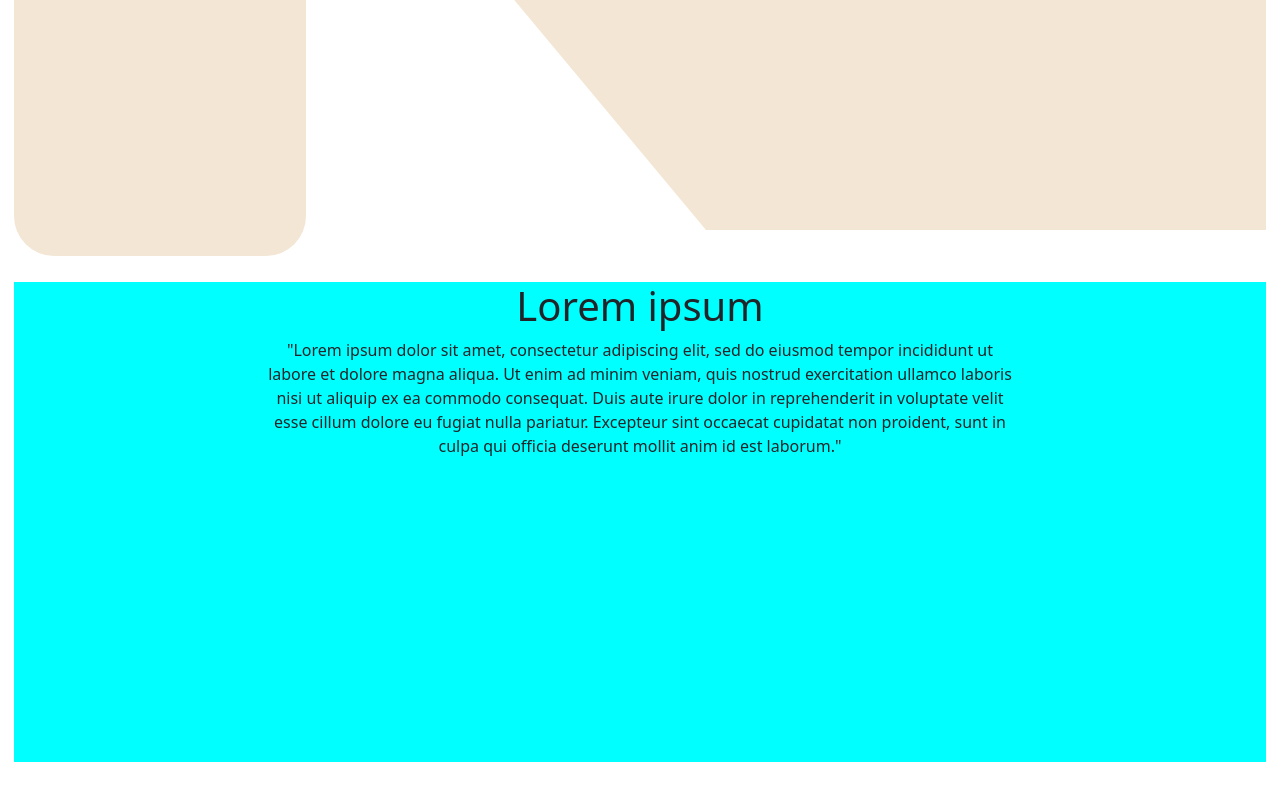
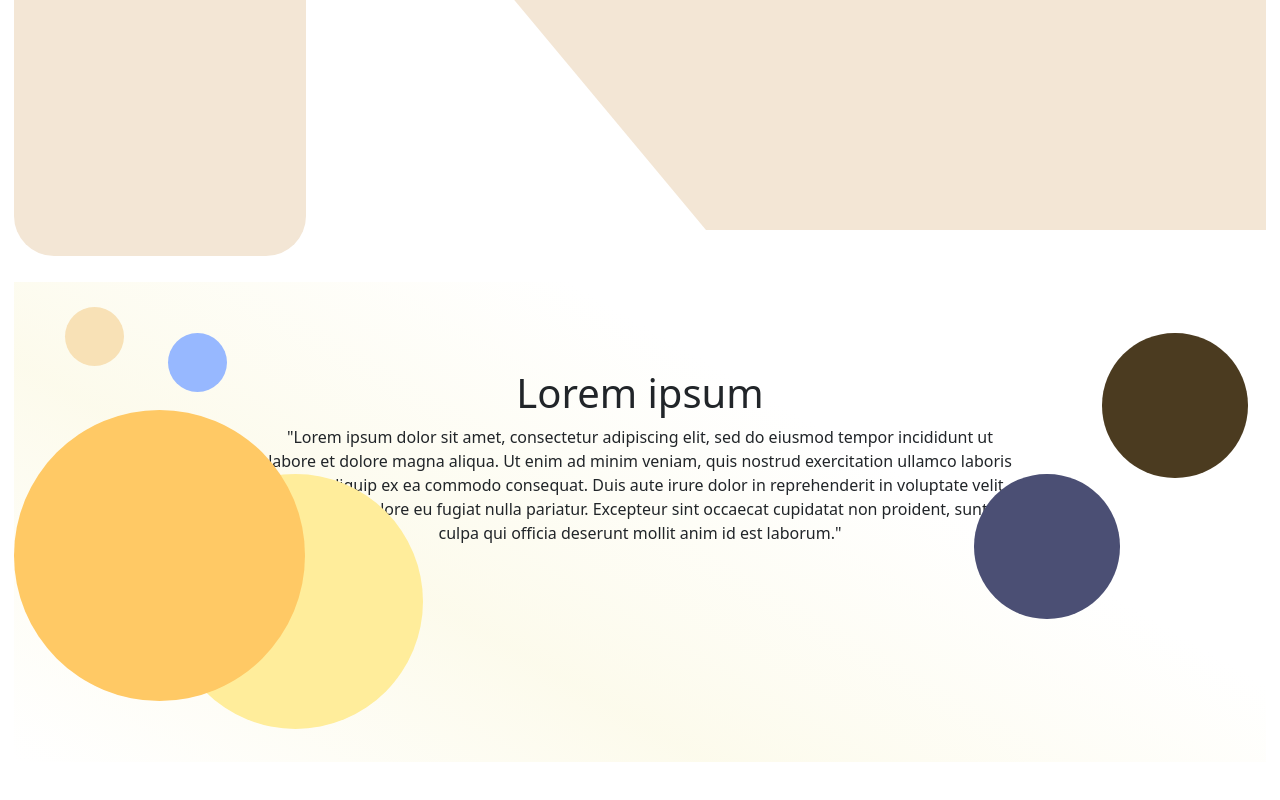
Before and after one commit to zack2141/E-comerce-Manila, an Angular app in the folder Manila-frontend/: page / in a window 1280 px wide. Shown: the part 842-1642 px from the top of the page. Built offline with nearby package versions, Linux system fonts and the light colour scheme.

Commit message:
continuacion del diseño de la pagina de inicio

```diff
--- a/Manila-frontend/src/app/inicio/inicio.component.css
+++ b/Manila-frontend/src/app/inicio/inicio.component.css
@@ -13,6 +13,7 @@ section{
     z-index: 1;
     margin-left: 7%;
 }
+
 .circulo{
     border-radius: 50%;
 }
@@ -88,8 +89,57 @@ section{
 
 /*seccion de nosotros*/
 
+.circulo.c6{
+    width: 7.4vh;
+    height: 7.4vh;
+    margin: 2% 0% 0% 4%;
+    background-color: rgb(248, 225, 182);
+    position: absolute;
+    z-index: 1;
+}
+.circulo.c7{
+    width: 18.2vh;
+    height: 18.2vh;
+    margin: 15% 0% 0% 75%;
+    background-color: rgb(75, 79, 116);
+    position: absolute;
+    z-index: 1;
+}
+.circulo.c8{
+    width: 18.2vh;
+    height: 18.2vh;
+    margin: 4% 0% 0% 85%;
+    background-color: rgb(75, 59, 32);
+    position: absolute;
+    z-index: 1;
+}
+.circulo.c9{
+    width: 7.4vh;
+    height: 7.4vh;
+    margin: 4% 0% 0% 12%;
+    background-color: rgb(151, 184, 255);
+    position: absolute;
+    z-index: 5;
+}
+.circulo.c10{
+    width: 31.9vh;
+    height: 31.9vh;
+    margin: 15% 0% 0% 12%;
+    background-color: rgb(255, 237, 155);
+    position: absolute;
+    z-index: 3;
+}
+.circulo.c11{
+    width: 36.4vh;
+    height: 36.4vh;
+    margin: 10% 0% 0% 0%;
+    background-color: rgb(255, 201, 101);
+    position: absolute;
+    z-index: 4;
+}
+
 #nosotros{
-    background-color: aqua;
+    background: linear-gradient(30deg, transparent,#f9f5d36e,transparent, transparent);
     text-align: center;
     overflow: hidden;
 }
@@ -97,4 +147,5 @@ section{
 #texto{
     width: 60%;
     margin: auto;
+    margin-top: 7% !important;
 }
--- a/Manila-frontend/src/app/inicio/inicio.component.html
+++ b/Manila-frontend/src/app/inicio/inicio.component.html
@@ -28,6 +28,13 @@
 
 <section id="nosotros" class="estandar">
 
+    <div class="circulo c6"></div>
+    <div class="circulo c7"></div>
+    <div class="circulo c8"></div>
+    <div class="circulo c9"></div>
+    <div class="circulo c10"></div>
+    <div class="circulo c11"></div>
+
     <div id="texto">
         <h1>Lorem ipsum</h1>
         <p>"Lorem ipsum dolor sit amet, consectetur adipiscing elit, sed do eiusmod tempor incididunt ut labore et dolore magna aliqua.
```
